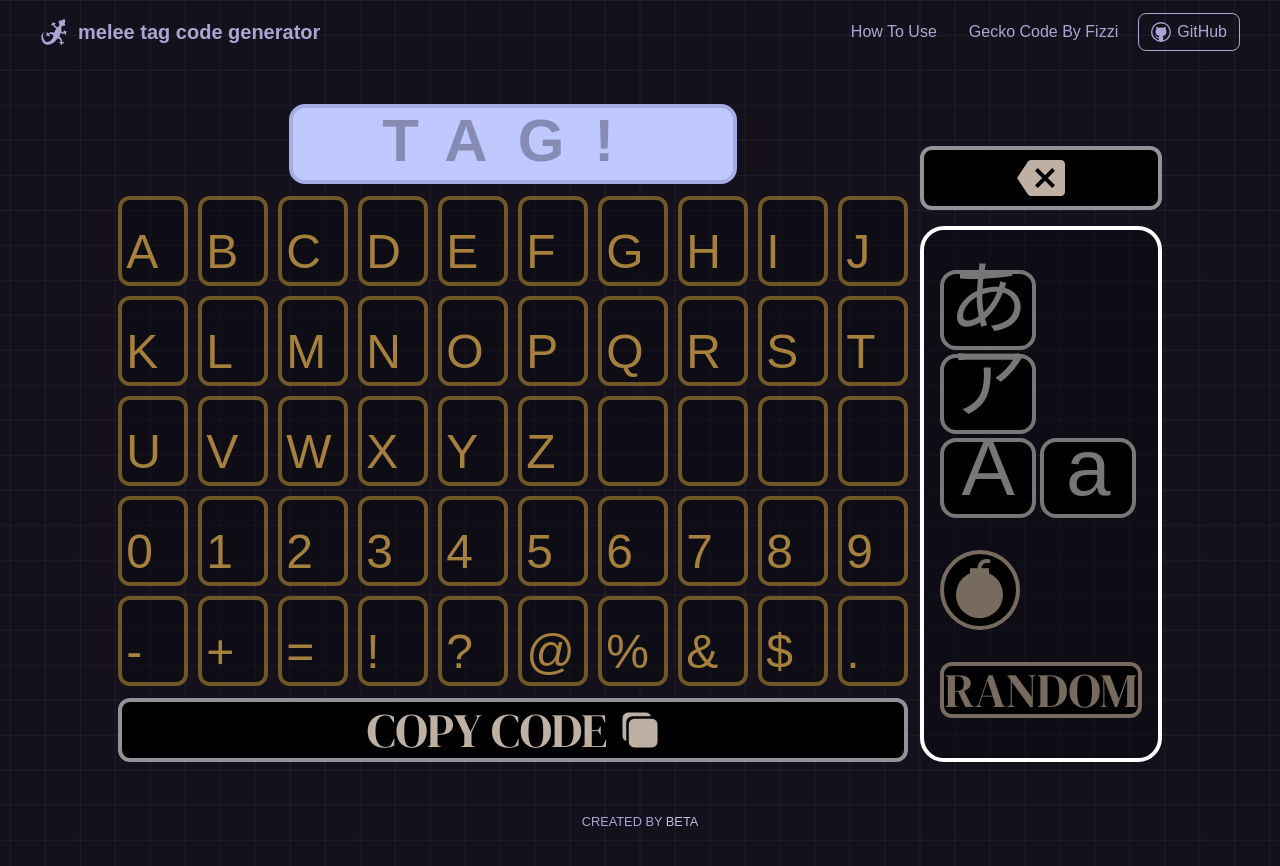
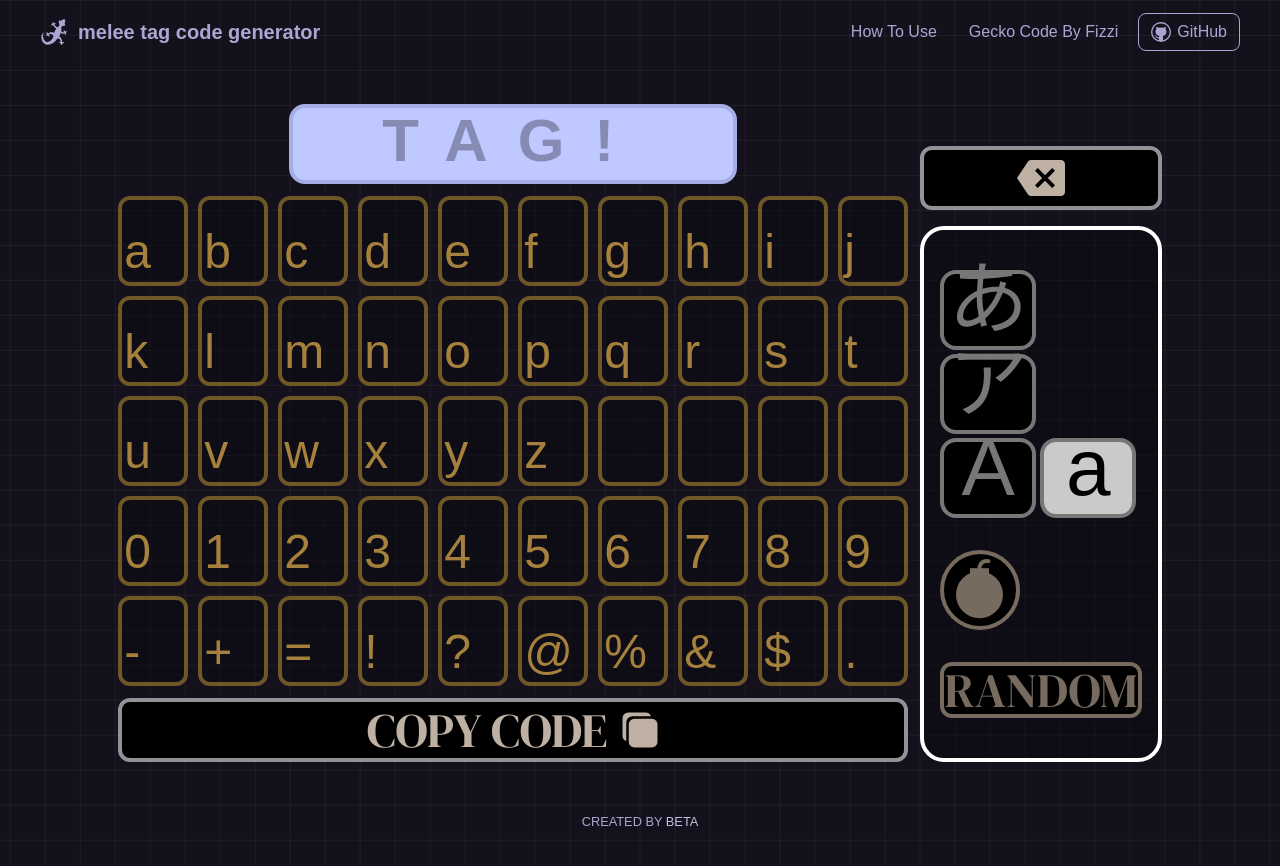
Before and after one commit to fborja44/slippi-tag-code-generator, a React (Vite) app: page / in a window 1280 px wide. Built offline with nearby package versions, Linux system fonts and the light colour scheme; a web font is replaced by a local one.

Commit message:
feat: keyboard selected, shift behavior

```diff
--- a/src/components/App.tsx
+++ b/src/components/App.tsx
@@ -1,8 +1,4 @@
-import {
-	AlphaKeyboard,
-	HiraganaKeyboard,
-	KatakanaKeyboard,
-} from '../data/keyboards';
+import { KeyboardSet } from '../types/types';
 import useTagStore from '../store/tagStore';
 import { choice } from '../utils/utils';
 import CopyButton from './Button/CopyButton';
@@ -36,23 +32,25 @@ const App = () => {
 					<div className='w-full flex flex-col gap-8 bg-menu-bg border-4 border-white rounded-3xl px-4 py-10'>
 						<div className='flex flex-col gap-1 w-fit'>
 							<AlphabetButton
+								keyboardSet={KeyboardSet.hiragana}
 								character='あ'
-								onClick={() => setKeyboard(HiraganaKeyboard)}
+								onClick={() => setKeyboard(KeyboardSet.hiragana)}
 							/>
 							<AlphabetButton
+								keyboardSet={KeyboardSet.katakana}
 								character='ア'
-								onClick={() => setKeyboard(KatakanaKeyboard)}
+								onClick={() => setKeyboard(KeyboardSet.katakana)}
 							/>
 							<div className='container-row gap-1'>
 								<AlphabetButton
+									keyboardSet={KeyboardSet.englishUpper}
 									character='A'
-									onClick={() => setKeyboard(AlphaKeyboard)}
+									onClick={() => setKeyboard(KeyboardSet.englishUpper)}
 								/>
 								<AlphabetButton
+									keyboardSet={KeyboardSet.englishLower}
 									character='a'
-									onClick={() =>
-										setKeyboard(AlphaKeyboard.map((char) => char.toLowerCase()))
-									}
+									onClick={() => setKeyboard(KeyboardSet.englishLower)}
 								/>
 							</div>
 						</div>
--- a/src/components/Keyboard/Key/Key.tsx
+++ b/src/components/Keyboard/Key/Key.tsx
@@ -24,7 +24,7 @@ const Key = ({ character }: KeyProps) => {
 	return (
 		<button
 			onClick={handleClick}
-			className={`w-[70px] h-[90px] rounded-xl text-5xl flex flex-col justify-end px-1 py-1.5 border-4 ${
+			className={`w-[70px] h-[90px] rounded-xl text-5xl flex flex-col justify-end px-0.5 py-1.5 border-4 ${
 				!isPressed
 					? 'bg-menu-bg text-menu-gold-light'
 					: 'bg-menu-yellow text-black'
--- a/src/components/Keyboard/Keyboard.tsx
+++ b/src/components/Keyboard/Keyboard.tsx
@@ -1,12 +1,45 @@
 import Key from './Key/Key';
 import useTagStore from '../../store/tagStore';
+import { KeyboardSet } from '../../types/types';
+import {
+	EnglishLowerKeyboard,
+	EnglishUpperKeyboard,
+	HiraganaKeyboard,
+	KatakanaKeyboard,
+} from '../../data/keyboards';
+import useKeyPressed from '../../hooks/useKeyPressed';
 
 const Keyboard = () => {
 	const { keyboard } = useTagStore((state) => state);
 
+	const shiftIsPressed = useKeyPressed('Shift'); // Handle Shift key
+
+	let keyboardSet = null;
+	switch (keyboard) {
+		case KeyboardSet.englishUpper:
+			keyboardSet = shiftIsPressed
+				? EnglishLowerKeyboard
+				: EnglishUpperKeyboard;
+			break;
+		case KeyboardSet.englishLower:
+			keyboardSet = shiftIsPressed
+				? EnglishUpperKeyboard
+				: EnglishLowerKeyboard;
+			break;
+		case KeyboardSet.hiragana:
+			keyboardSet = HiraganaKeyboard;
+			break;
+		case KeyboardSet.katakana:
+			keyboardSet = KatakanaKeyboard;
+			break;
+		default:
+			keyboardSet = EnglishUpperKeyboard;
+			break;
+	}
+
 	return (
 		<div className='grid grid-cols-10 w-fit gap-2.5 flex-wrap'>
-			{keyboard.map((character, i) => (
+			{keyboardSet.map((character, i) => (
 				<Key character={character} key={`key-${character}-${i}`} />
 			))}
 		</div>
--- a/src/components/Menu/AlphabetButton/AlphabetButton.tsx
+++ b/src/components/Menu/AlphabetButton/AlphabetButton.tsx
@@ -1,14 +1,29 @@
 import { ButtonHTMLAttributes } from 'react';
+import { KeyboardSet } from '../../../types/types';
+import useTagStore from '../../../store/tagStore';
 
 interface AlphabetButton extends ButtonHTMLAttributes<HTMLButtonElement> {
 	character: string;
+	keyboardSet: KeyboardSet;
 }
 
-const AlphabetButton = ({ character, onClick }: AlphabetButton) => {
+const AlphabetButton = ({
+	character,
+	onClick,
+	keyboardSet,
+}: AlphabetButton) => {
+	const { keyboard } = useTagStore((state) => state);
+
+	const selected = keyboard === keyboardSet;
+
 	return (
 		<button
 			onClick={onClick}
-			className='relative bg-black text-menu-neutral border-4 border-menu-neutral rounded-2xl w-24 h-20 px-2 py-1.5 hover:bg-menu-yellow hover:text-black active:bg-menu-gold'
+			className={`relative ${
+				selected
+					? 'bg-menu-neutral-light text-black'
+					: 'bg-black text-menu-neutral'
+			} border-4 border-menu-neutral rounded-2xl w-24 h-20 px-2 py-1.5 hover:bg-menu-yellow hover:text-black active:bg-menu-gold`}
 		>
 			<span className='text-[80px] leading-none absolute -top-3.5 left-0 right-0 m-auto'>
 				{character}
--- a/src/css/tailwind.css
+++ b/src/css/tailwind.css
@@ -34,3 +34,7 @@ body {
 .container-center {
 	@apply flex flex-row items-center justify-center;
 }
+
+button {
+	outline: none;
+}
--- a/src/data/keyboards.ts
+++ b/src/data/keyboards.ts
@@ -1,4 +1,4 @@
-export const AlphaKeyboard = [
+export const EnglishUpperKeyboard = [
 	// Row 1
 	'A',
 	'B',
@@ -55,6 +55,10 @@ export const AlphaKeyboard = [
 	'$',
 	'.',
 ];
+
+export const EnglishLowerKeyboard = EnglishUpperKeyboard.map((char) =>
+	char.toLowerCase()
+);
 
 export const HiraganaKeyboard = [
 	// Row 1
--- a/src/hooks/useKeyPressed.ts
+++ b/src/hooks/useKeyPressed.ts
@@ -1,19 +1,33 @@
 import { useEffect, useState } from 'react';
 import useTagStore from '../store/tagStore';
+import { KeyboardSet } from '../types/types';
 
 const useKeyPressed = (key: string) => {
 	const [isPressed, setIsPressed] = useState(false);
-	const { addCharacter, backspace } = useTagStore((state) => state);
+	const { addCharacter, backspace, keyboard, setKeyboard } = useTagStore(
+		(state) => state
+	);
 
 	useEffect(() => {
 		// Key Down Handler
 		const handleKeyDown = (e: KeyboardEvent) => {
 			e.preventDefault();
-			if (e.key === key || e.code === key) {
+			if (
+				e.key === key ||
+				e.key.toLowerCase() === key ||
+				e.key.toUpperCase() === key ||
+				(e.shiftKey && key === 'Shift')
+			) {
 				setIsPressed(true);
-
+				// addKeyPressed(e.key);
 				if (key.length === 1) {
-					addCharacter(e.key);
+					const character =
+						keyboard === KeyboardSet.englishUpper
+							? e.shiftKey
+								? e.key.toLowerCase()
+								: e.key.toUpperCase()
+							: e.key; // Default Behavior
+					addCharacter(character);
 				} else if (e.key === 'Backspace') {
 					backspace();
 				}
@@ -23,7 +37,12 @@ const useKeyPressed = (key: string) => {
 		// Key Up Handler
 		const handleKeyUp = (e: KeyboardEvent) => {
 			e.preventDefault();
-			if (e.key === key || e.code === key) {
+			if (
+				e.key === key ||
+				e.key.toLowerCase() === key ||
+				e.key.toUpperCase() === key ||
+				(!e.shiftKey && key === 'Shift')
+			) {
 				setIsPressed(false);
 			}
 		};
@@ -37,7 +56,7 @@ const useKeyPressed = (key: string) => {
 			window.removeEventListener('keydown', handleKeyDown);
 			window.removeEventListener('keyup', handleKeyUp);
 		};
-	}, [key]);
+	}, [addCharacter, backspace, key, keyboard, setKeyboard]);
 
 	return isPressed;
 };
--- a/src/store/tagStore.ts
+++ b/src/store/tagStore.ts
@@ -1,19 +1,23 @@
 import { create } from 'zustand';
 import { charSet } from '../data/codes';
-import { AlphaKeyboard } from '../data/keyboards';
+import { KeyboardSet } from '../types/types';
 
 export interface TagState {
 	tag: string;
-	keyboard: string[];
+	keyboard: KeyboardSet;
+	keysPressed: Set<string>;
 	updateTag: (newTag: string) => void;
 	addCharacter: (character: string) => void;
 	backspace: () => void;
-	setKeyboard: (keyboard: string[]) => void;
+	setKeyboard: (keyboard: KeyboardSet) => void;
+	addKeyPressed: (key: string) => void;
+	removeKeyPressed: (key: string) => void;
 }
 
 const useTagStore = create<TagState>()((set) => ({
 	tag: '',
-	keyboard: AlphaKeyboard,
+	keyboard: KeyboardSet.englishLower,
+	keysPressed: new Set(),
 	updateTag: (newTag) => set(() => ({ tag: newTag })),
 	addCharacter: (character) =>
 		set(({ tag }) => {
@@ -31,6 +35,16 @@ const useTagStore = create<TagState>()((set) => ({
 			return {};
 		}),
 	setKeyboard: (keyboard) => set(() => ({ keyboard })),
+	addKeyPressed: (key) =>
+		set(({ keysPressed }) => ({
+			keysPressed: new Set(keysPressed).add(key),
+		})),
+	removeKeyPressed: (key) =>
+		set(({ keysPressed }) => {
+			const newKeysPressed = new Set(keysPressed);
+			newKeysPressed.delete(key);
+			return { keysPressed: newKeysPressed };
+		}),
 }));
 
 export default useTagStore;
--- /dev/null
+++ b/src/types/types.ts
@@ -0,0 +1,6 @@
+export enum KeyboardSet {
+	englishUpper = 'English Alphabet (Uppercase)',
+	englishLower = 'English Alphabet (Lowercase)',
+	hiragana = 'Japanese Hiragana',
+	katakana = 'Japanese Katakana',
+}
```
